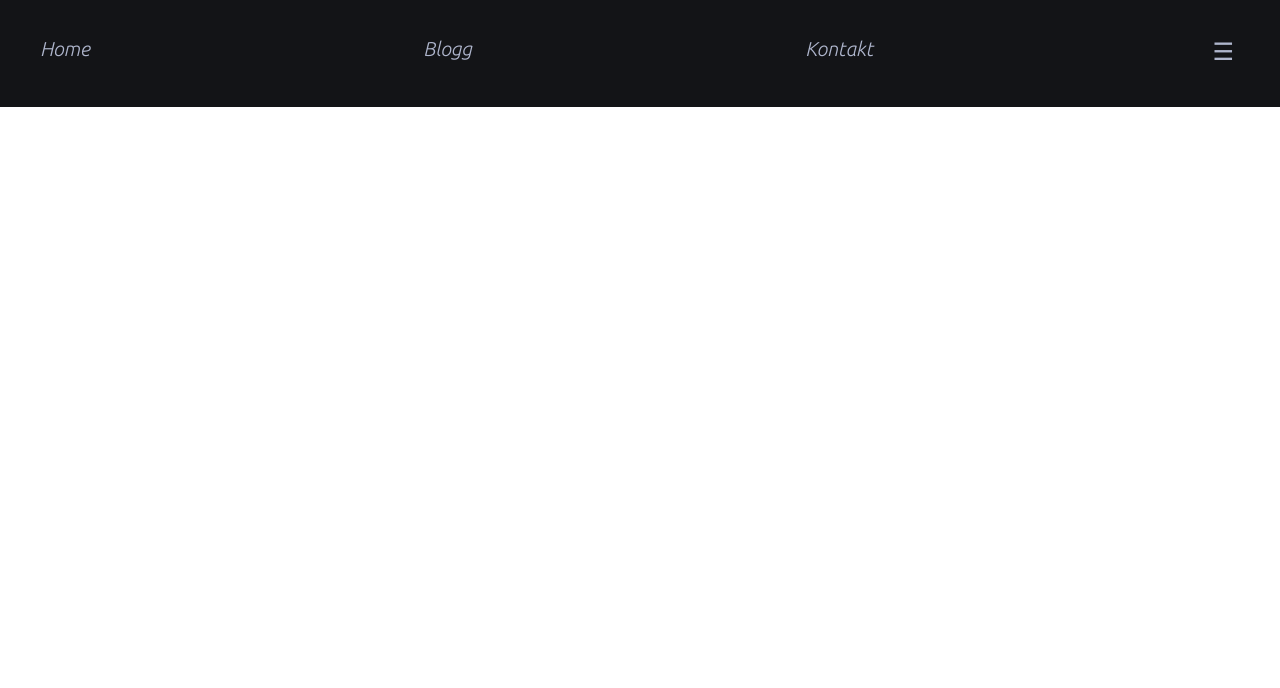
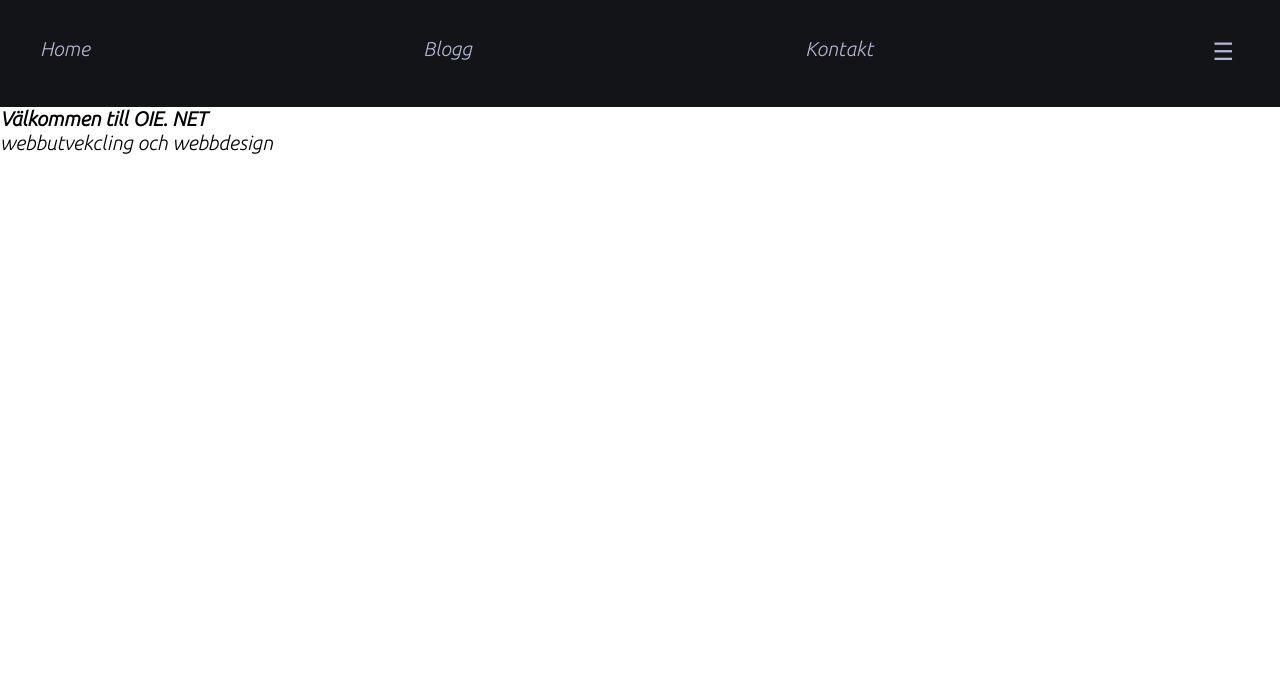
Before and after one commit to omarogaili/omarogaili.github.io, a plain HTML site: page index.html in a window 1280 px wide. Shown: the part 112-800 px from the top of the page. Drawn offline with Linux system fonts and the light colour scheme.

Commit message:
Update index.html

```diff
--- a/index.html
+++ b/index.html
@@ -35,6 +35,8 @@
             </div>
         </nav>
     </header>
+    <h1>Välkommen till OIE. NET </h1>
+    <p>webbutvekcling och webbdesign</p>
     <script src="main.js"></script>
 </body>
 
```
